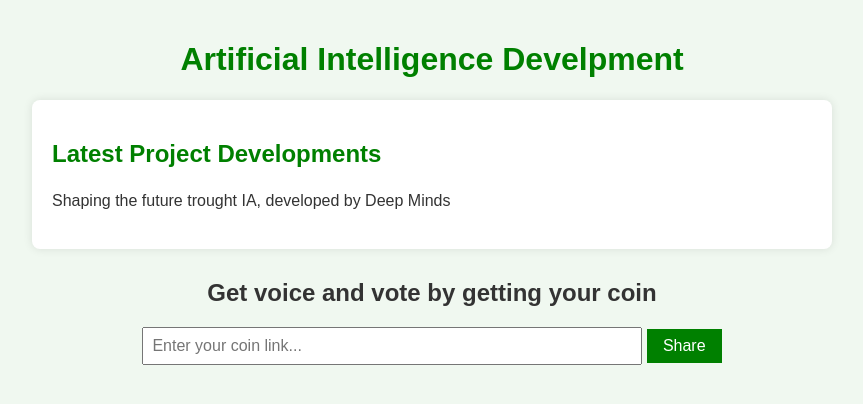
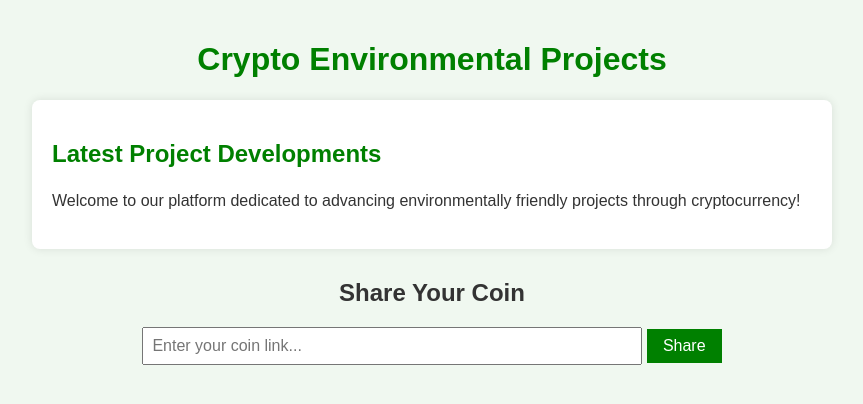
Before and after one commit to vsarubbi/Vlent, a plain HTML site: page index.html in a window 1280 px wide. Shown: the whole page, without its empty margins (208-1071 px from the left). Drawn offline with Linux system fonts and the light colour scheme.

Commit message:
Update index.html

```diff
--- a/index.html
+++ b/index.html
@@ -3,7 +3,7 @@
 
 <head>
   <meta charset="UTF-8">
-  <title>Artificial Intelligence Develpment</title>
+  <title>Crypto Environmental Projects</title>
   <style>
     body {
       font-family: Arial, sans-serif;
@@ -62,18 +62,18 @@
 
 <body>
   <header>
-    <h1>Artificial Intelligence Develpment</h1>
+    <h1>Crypto Environmental Projects</h1>
   </header>
 
   <div class="container">
     <div class="post-section">
       <h2>Latest Project Developments</h2>
-      <p>Shaping the future trought IA, developed by Deep Minds</p>
-      <!-- Ask me a Question -->
+      <p>Welcome to our platform dedicated to advancing environmentally friendly projects through cryptocurrency!</p>
+      <!-- Add your project updates or information here -->
     </div>
 
     <div class="share-post">
-      <h2>Get voice and vote by getting your coin</h2>
+      <h2>Share Your Coin</h2>
       <input type="text" id="coinLink" placeholder="Enter your coin link...">
       <button onclick="shareCoin()">Share</button>
     </div>
```
